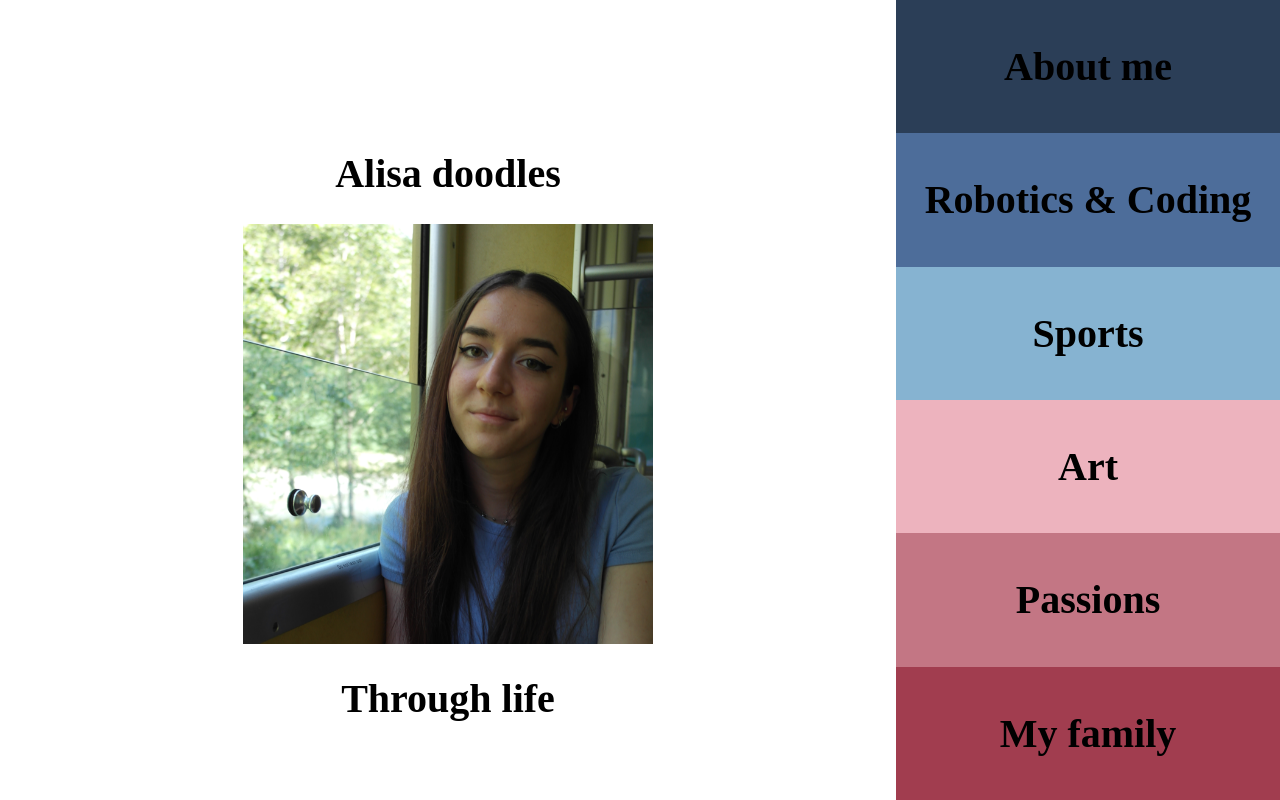
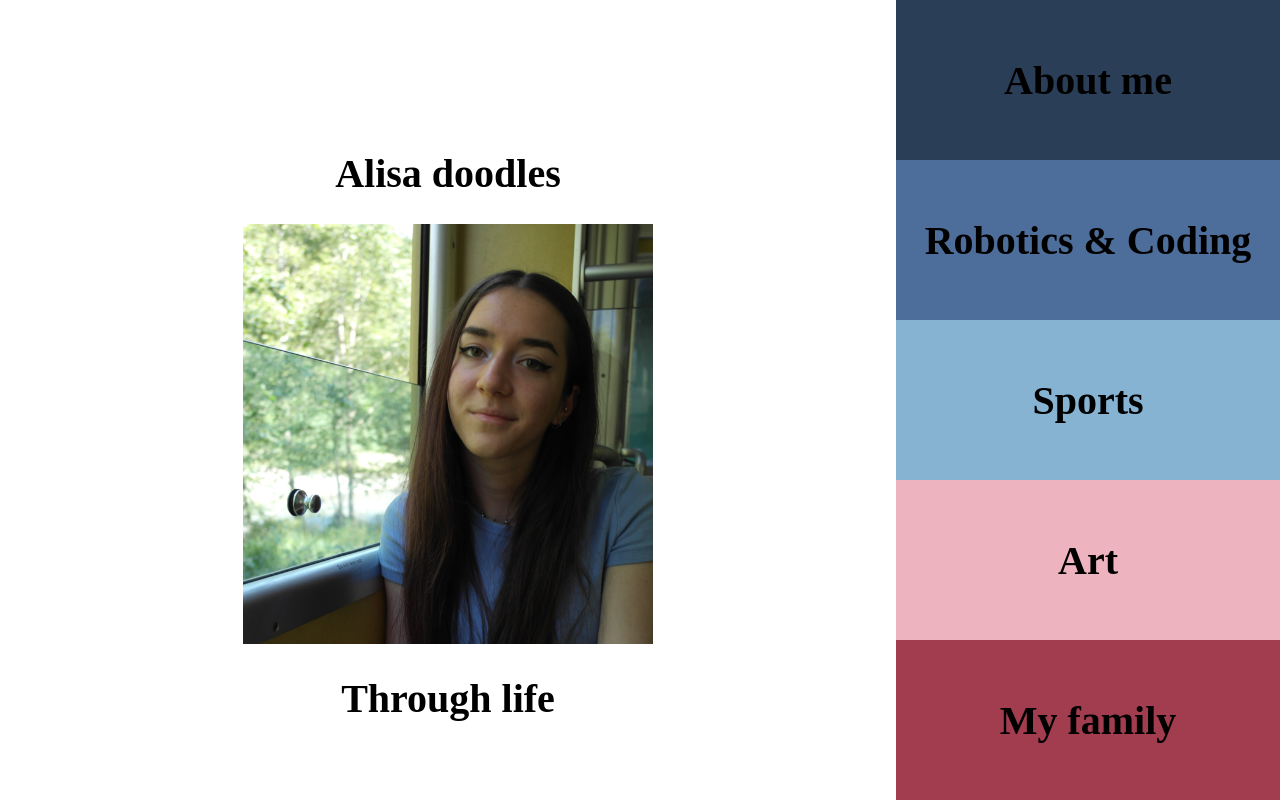
Before and after one commit to biclesanu/biclesanu.github.io, a plain HTML site: page index.html in a window 1280 px wide. Drawn offline with Linux system fonts and the light colour scheme.

Commit message:
Update index.html

```diff
--- a/index.html
+++ b/index.html
@@ -22,7 +22,6 @@
                  <div class="piece2 piece"><button class= "button-class" onclick="window.location.href = 'roboticsandcoding.html'"><h1>Robotics & Coding</h1></button></div>
                  <div class="piece3 piece"><button class= "button-class" onclick="window.location.href = 'sports.html'"><h1>Sports</h1></button></div>
                  <div class="piece4 piece"><button class= "button-class" onclick="window.location.href = 'art.html'"><h1>Art</h1></button></div>
-                 <div class="piece5 piece"><button class= "button-class" onclick="window.location.href = 'other.html'"><h1>Passions</h1></button></div>
                  <div class="piece6 piece"><button class= "button-class" onclick="window.location.href = 'family.html'"><h1>My family</h1></button></div>
               </div>
          </div>
```
